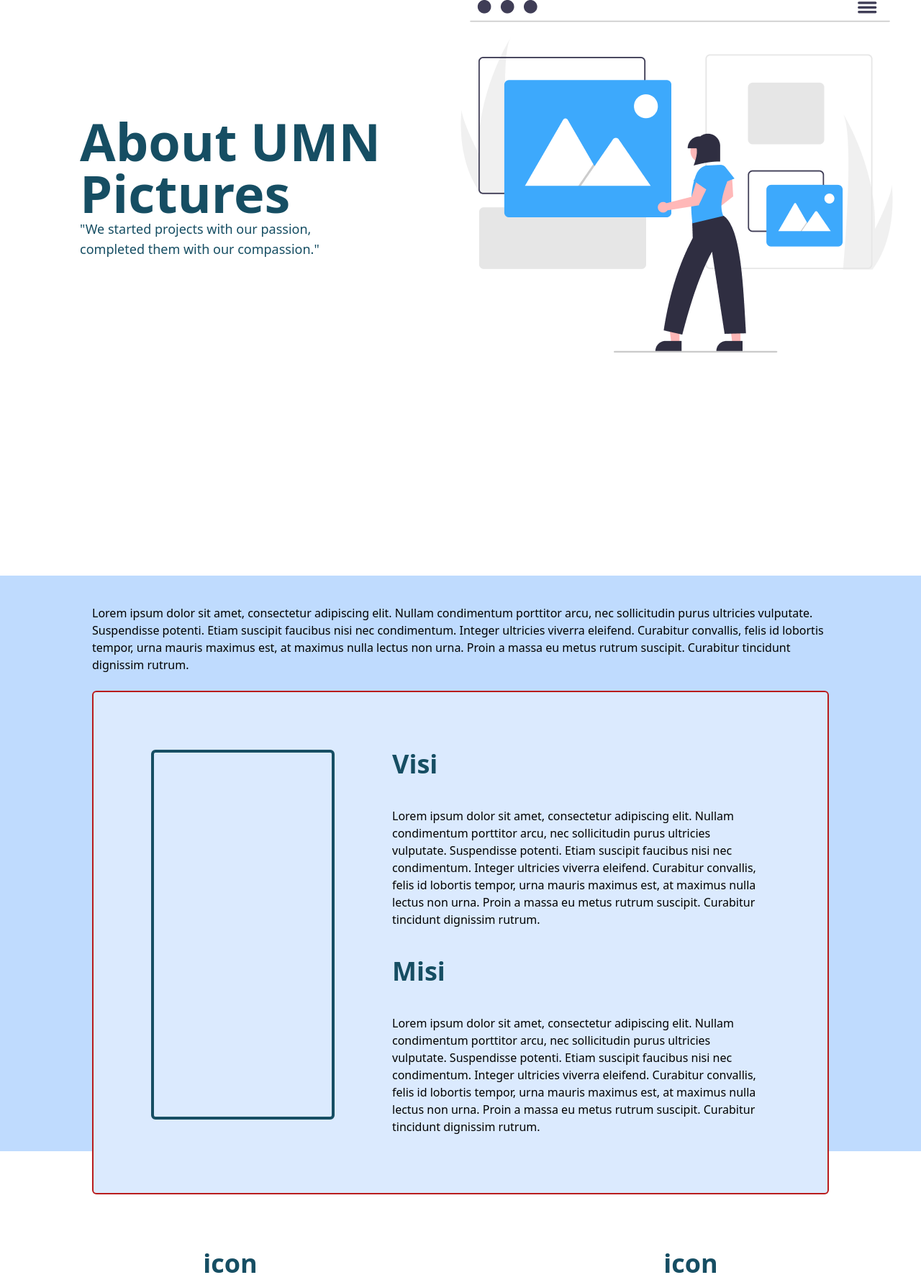
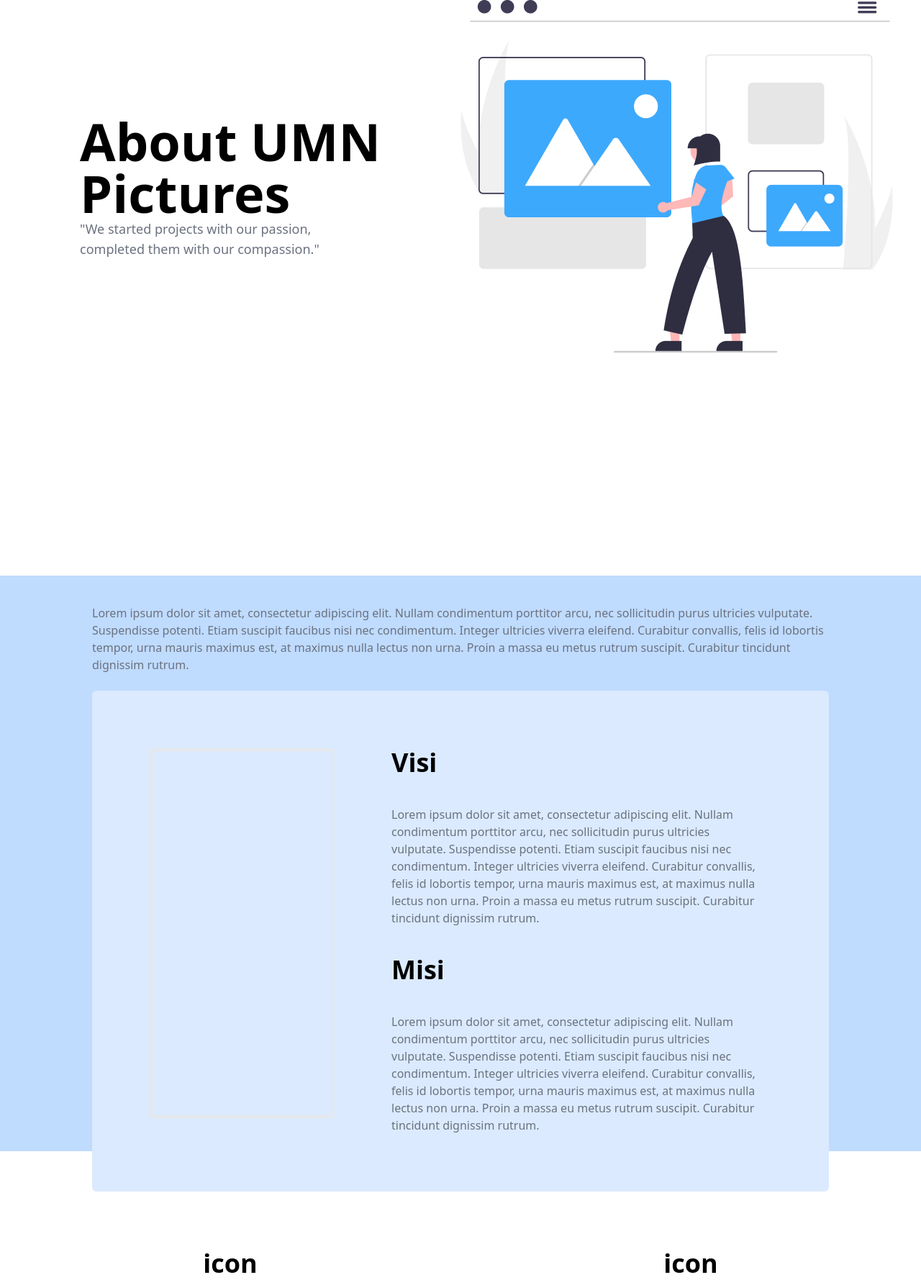
Before and after one commit to Darren-34810/umnp, a Django app: page / in a window 1280 px wide. Shown: the part 165-1944 px from the top of the page at 72% size. Run offline with Django 4.2, Linux system fonts and the light colour scheme; some libraries are stand-ins or nearby versions.

Commit message:
color reformatting

```diff
--- a/umnp/templates/contact.html
+++ b/umnp/templates/contact.html
@@ -9,8 +9,8 @@
             <div class="h-80 flex flex-col lg:flex-row justify-center items-center">
                 <div class="w-1/2">
                     <div class="w-fit mx-auto mt-40">
-                        <h1 class=" text-4xl  md:text-7xl text-cyan-900 font-bold text-center">Contact</h1>
-                        <p class="text-lg font-light text-cyan-900 text-center">
+                        <h1 class=" text-4xl  md:text-7xl text-umnp-dark font-bold text-center">Contact</h1>
+                        <p class="text-lg font-light text-gray-500 text-center">
                             "We would love to hear from you"
                         </p>
 
@@ -25,7 +25,7 @@
 
         <!-- Contact Inquiries -->
         <div class="bg-[#d8eefe] flex flex-col justify-center items-center py-12">
-            <h6 class="text-4xl lg:text-lg text-[#094067] font-bold text-center">
+            <h6 class="text-4xl lg:text-lg text-umnp-dark font-bold text-center">
                 Contact Inquiries
             </h6>
 
--- a/umnp/templates/index.html
+++ b/umnp/templates/index.html
@@ -6,12 +6,12 @@
         <div class="h-80 flex flex-row">
             <div class="w-1/2">
                 <div class="w-fit mx-auto mt-40">
-                    <h1 class="text-7xl text-cyan-900 font-bold">About UMN</h1>
-                    <h1 class="text-7xl text-cyan-900 font-bold">Pictures</h1>
-                    <p class="text-lg font-light text-cyan-900">
+                    <h1 class="text-7xl text-umnp-dark font-bold">About UMN</h1>
+                    <h1 class="text-7xl text-umnp-dark font-bold">Pictures</h1>
+                    <p class="text-lg font-light text-gray-500">
                         "We started projects with our passion,
                     </p>
-                    <p class="text-lg font-light text-cyan-900">
+                    <p class="text-lg font-light text-gray-500">
                         completed them with our compassion."
                     </p>
                 </div>
@@ -26,7 +26,7 @@
     <div class="w-full min-h-screen bg-blue-200">
         <div class="flex flex-col h-screen">
             <div class="mx-auto w-4/5 h-40">
-                <h2 class="font-extralight mt-10 mb-24">
+                <h2 class="font-extralight text-gray-500 mt-10 mb-24">
                     Lorem ipsum dolor sit amet, consectetur adipiscing elit. Nullam
                     condimentum porttitor arcu, nec sollicitudin purus ultricies
                     vulputate. Suspendisse potenti. Etiam suscipit faucibus nisi nec
@@ -36,14 +36,14 @@
                     suscipit. Curabitur tincidunt dignissim rutrum.
                 </h2>
             </div>
-            <div class="mx-auto w-4/5 h-full border-2 border-red-700 flex flex-row rounded-md bg-blue-100">
+            <div class="mx-auto w-4/5 h-full flex flex-row rounded-md bg-blue-100">
                 <div class="mb-20 flex flex-row">
-                    <div class="border-4 border-cyan-900 font-bold h-5/6 w-1/4 mx-20 mt-20 mb-20 rounded-md"
+                    <div class="border-4 border-umnp-dark font-bold h-5/6 w-1/4 mx-20 mt-20 mb-20 rounded-md"
                     >
                     </div>
                     <div class="font-bold h-5/6 w-1/2 mt-20 rounded-md">
-                        <h1 class="text-4xl text-cyan-900 font-bold">Visi</h1>
-                        <h2 class="font-extralight mt-10">
+                        <h1 class="text-4xl text-umnp-dark font-bold">Visi</h1>
+                        <h2 class="font-extralight text-gray-500 mt-10">
                             Lorem ipsum dolor sit amet, consectetur adipiscing elit.
                             Nullam condimentum porttitor arcu, nec sollicitudin
                             purus ultricies vulputate. Suspendisse potenti. Etiam
@@ -54,8 +54,8 @@
                             suscipit. Curabitur tincidunt dignissim rutrum.
                         </h2>
 
-                        <h1 class="text-4xl text-cyan-900 font-bold mt-10">Misi</h1>
-                        <h2 class="font-extralight mt-10">
+                        <h1 class="text-4xl text-umnp-dark font-bold mt-10">Misi</h1>
+                        <h2 class="font-extralight text-gray-500 mt-10">
                             Lorem ipsum dolor sit amet, consectetur adipiscing elit.
                             Nullam condimentum porttitor arcu, nec sollicitudin
                             purus ultricies vulputate. Suspendisse potenti. Etiam
@@ -74,7 +74,7 @@
     <div class="w-full h-96">
         <div class="flex flex-row mt-24 mb-24">
             <div class="w-1/2 h-full">
-                <h1 class="text-center text-4xl text-cyan-900 font-bold mt-10">
+                <h1 class="text-center text-4xl text-black font-bold mt-10">
                     icon
                 </h1>
                 <h2 class="mx-10 text-center font-extralight mt-10">
@@ -89,7 +89,7 @@
             </div>
             <div class="w-1/2 h-full">
                 <div class="w-fit mx-auto">
-                    <h1 class="text-center text-4xl text-cyan-900 font-bold mt-10">
+                    <h1 class="text-center text-4xl text-black font-bold mt-10">
                         icon
                     </h1>
                     <h2 class="mx-10 text-center font-extralight mt-10">
@@ -109,7 +109,7 @@
     </div>
         <div class="w-full min-h-screen bg-blue-200">
             <div class="border-2 border-blue-200 w-3/4 h-fit mx-auto">
-                <h1 class="text-6xl text-left text-cyan-900 font-bold mt-24">
+                <h1 class="text-6xl text-left text-umnp-dark font-bold mt-24">
                     Tim Kami
                 </h1>
                 <div class="flex flex-col mt-10 mb-24">
@@ -147,7 +147,7 @@
 
         <div class="w-full min-h-screen bg-white">
             <div class="border-2 border-white w-3/4 h-fit mx-auto">
-                <h1 class="text-6xl text-center text-cyan-900 font-bold mt-24">
+                <h1 class="text-6xl text-center text-umnp-dark font-bold mt-24">
                     Partner kami
                 </h1>
                 <div class="flex flex-col mt-10 mb-24">
--- a/umnp/templates/not_found.html
+++ b/umnp/templates/not_found.html
@@ -10,8 +10,8 @@
           <img src="https://i.ibb.co/5Gbfm2p/Page-not-found.png" />
         </div>
           <div class="w-fit mx-auto ">
-              <h1 class="text-7xl text-cyan-400 font-bold">Page Not Found!</h1>
-              <p class="text-center font-semibold py-3 font-light text-cyan-900 hover:bg-cyan-400">
+              <h1 class="text-7xl text-umnp-medium font-bold">Page Not Found!</h1>
+              <p class="text-center font-semibold py-3 text-umnp-dark hover:bg-umnp-text-umnp-medium">
                 <link>
                 <a href={%url  'home' %}>
                   Go back home</a>
--- a/umnp/templates/portofolio.html
+++ b/umnp/templates/portofolio.html
@@ -4,8 +4,8 @@
 {% block content %}
     <div class="flex items-center py-12 ml-60 h-screen flex-row">
         <div class="flex-row w-1/2">
-            <p class="text-7xl font-bold text-blue-900">Portofolio</p>
-            <p class="w-5/6 py-8">Lorem ipsum dolor sit amet, consectetur adipiscing elit.</p>
+            <p class="text-7xl font-bold text-umnp-dark">Portofolio</p>
+            <p class="w-5/6 text-gray-500 py-8">Lorem ipsum dolor sit amet, consectetur adipiscing elit.</p>
         </div>
         <div class="flex w-1/2 items-center">
             <img src="{% static 'images/portofolio_asset1.png' %}">
@@ -14,7 +14,7 @@
 
     <div class="w-full min-h-screen bg-blue-200">
         <div class="border-2 border-blue-200 w-3/4 h-fit mx-auto">
-            <h1 class="text-6xl text-left text-cyan-900 font-bold mt-24">
+            <h1 class="text-6xl text-left text-umnp-dark font-bold mt-24">
                 Portofolio Kami
             </h1>
             <div class="flex flex-col mt-10 mb-24 ">
--- a/umnp/templates/portofolio_detail.html
+++ b/umnp/templates/portofolio_detail.html
@@ -2,10 +2,10 @@
 {% load static %}
 
 {% block content %}
-    <div  class="w-full h-screen" style="background: linear-gradient(rgba(49, 46, 129, 0.7), rgba(49, 46, 129, 0.7)),  url('{{webpages.image.url}}'); background-size: 100%;">
+    <div  class="w-full h-screen" style="background: linear-gradient(rgba(9, 64, 103, 0.8), rgba(9, 64, 103, 0.8)), url('{{webpages.image.url}}') center; background-size: 100%;">
         <div class="py-64 px-64 place-items-left flex flex-col">
             <h1 class="text-7xl text-white font-bold">{{webpages.judul}}</h1>
-            <button disabled class="w-32 mt-8 mb-6 text-sm bg-teal-800 text-white font-bold border-2 border-solid border-color-black px-4 py-2 rounded-lg">
+            <button disabled class="w-32 mt-8 mb-6 text-sm bg-gray-500/70 text-white font-bold px-4 py-2 rounded-lg">
                 {{webpages.tipe}}</button>
             <p class="text-lg text-white font-light w-3/4">{{webpages.deskripsi}}</p>
         </div>
@@ -13,7 +13,7 @@
 
     <div class="w-full h-max">
         <div class="px-32 pt-28 pb-16">
-            <h1 class="text-4xl text-cyan-900 font-bold">Gallery</h1>
+            <h1 class="text-4xl text-umnp-dark font-bold">Gallery</h1>
         </div>
         <div class="flex flex-col gap-y-2">
             <video class="w-full px-32" controls>
```
Also changed, not shown: umnp/public/css/styles.css (+29 -5 lines), umnp/templates/career.html (+6 -6 lines).
